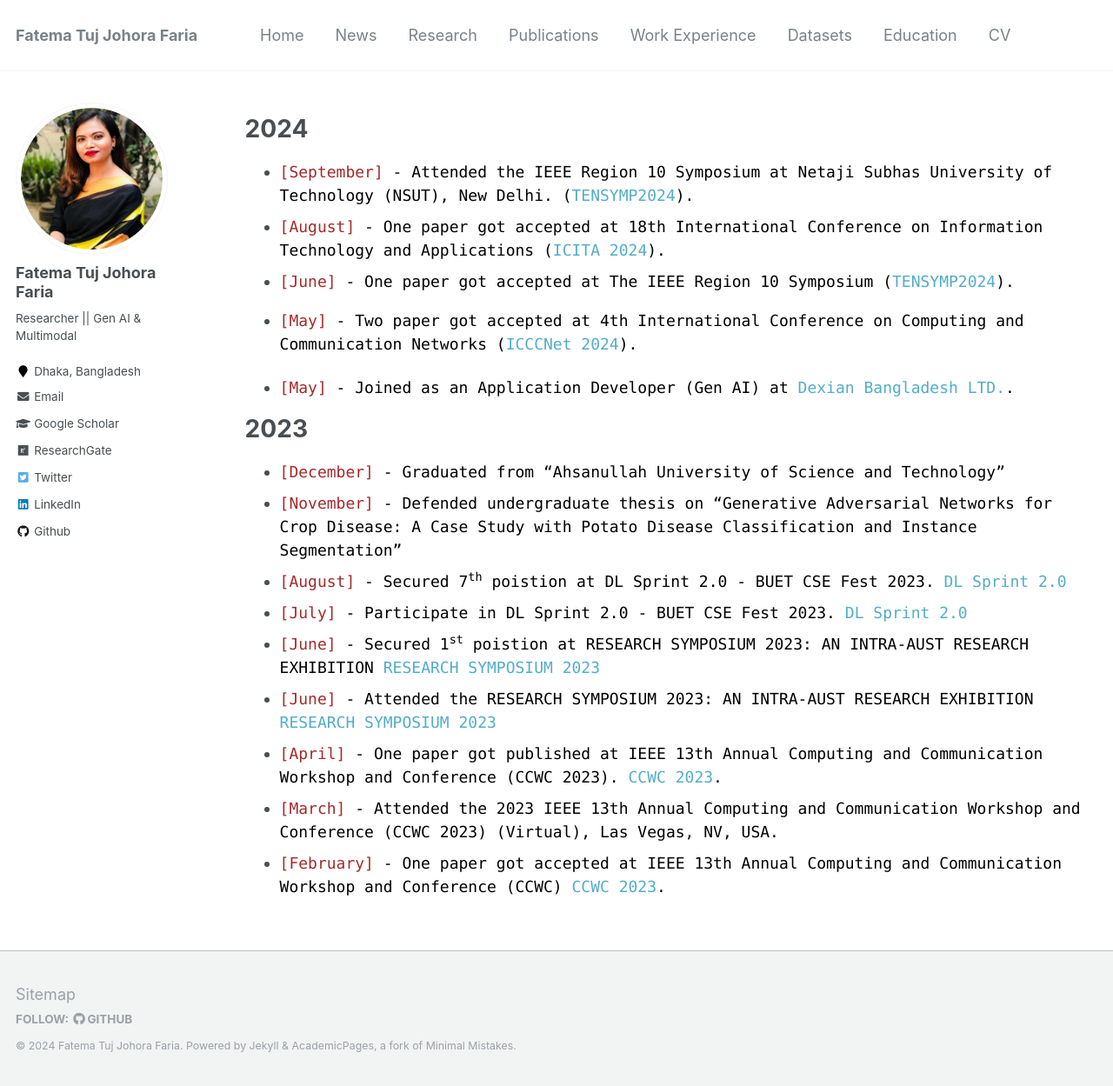
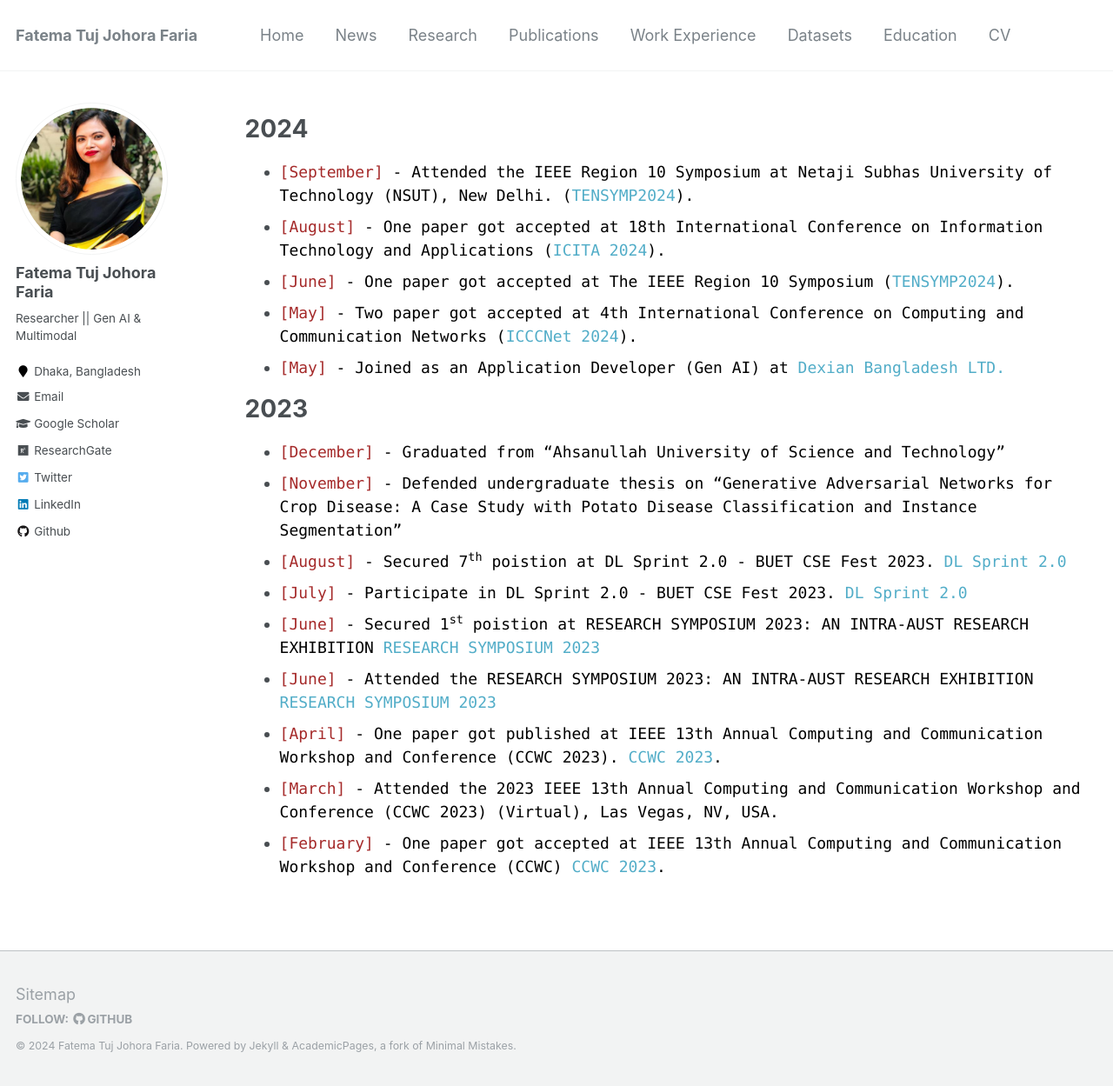
Before and after one commit to fatemafaria142/fatemafaria142.github.io, a Jekyll site: the page built from _pages/news.md, in a window 1280 px wide and 1249 px high. Shown: the whole window at 87% size. Built offline with Jekyll 4.4.1, drawn with Linux system fonts in a browser that asks for light colours.

Commit message:
Update news.md

```diff
--- a/_pages/news.md
+++ b/_pages/news.md
@@ -10,8 +10,7 @@ author_profile: true
 + <span style="font-family:Monaco; color:black;"><span style="color:brown">[August]</span> -  One paper got accepted at 18th International Conference on Information Technology and Applications ([ICITA 2024](https://www.icita.world/#/)).
 + <span style="font-family:Monaco; color:black;"><span style="color:brown">[June]</span> -  One paper got accepted at The IEEE Region 10 Symposium ([TENSYMP2024](https://ieeedelhi-tensymp2024.org/)).
 + <span style="font-family:Monaco; color:black;"><span style="color:brown">[May]</span> -  Two paper got accepted at 4th International Conference on Computing and Communication Networks ([ICCCNet 2024](https://icccn.co.uk/)).
-
-+ <span style="font-family:Monaco; color:black;"><span style="color:brown">[May]</span> -  Joined as an Application Developer (Gen AI) at [Dexian Bangladesh LTD.](https://www.linkedin.com/company/dexiansolutions/).
++ <span style="font-family:Monaco; color:black;"><span style="color:brown">[May]</span> -  Joined as an Application Developer (Gen AI) at [Dexian Bangladesh LTD.](https://www.linkedin.com/company/dexiansolutions/)
 
 <!-- + <span style="font-family:Monaco; color:black;"><span style="color:brown">[May]</span> -  Our paper [Ben-Sarc](https://www.cambridge.org/core/journals/natural-language-processing/article/bensarc-a-selfannotated-corpus-for-sarcasm-detection-from-bengali-social-media-comments-and-its-baseline-evaluation/CE2E2FE7EC596AB6E0C528E995214095) published in [Natural Language Processing](https://www.cambridge.org/core/journals/natural-language-processing)! <span style="color:red;">[Cambridge Q1 journal]</span></span>
 + <span style="font-family:Monaco; color:black;"><span style="color:brown">[May]</span> - Worked as a <span style="color:red;">Reviewer</span> of [Neurocomputing](https://www.sciencedirect.com/journal/neurocomputing). <span style="color:red;">[Elsevier Q1 journal]</span></span>
```
